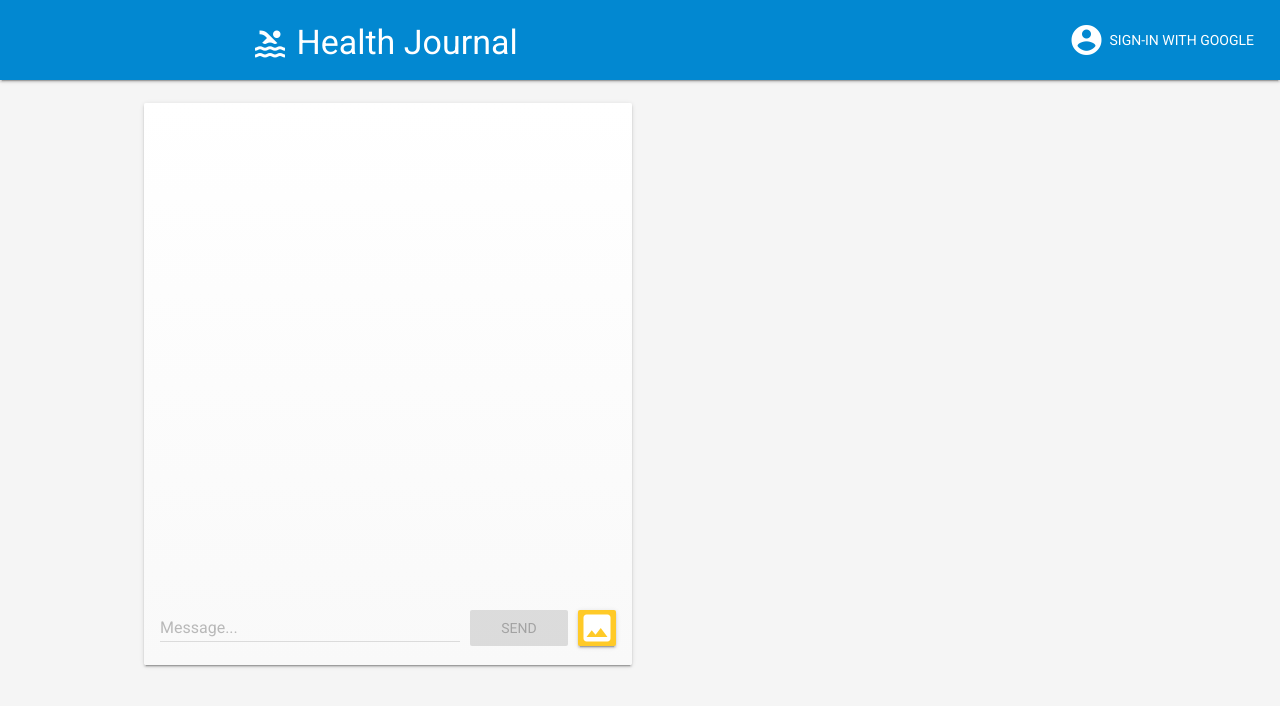
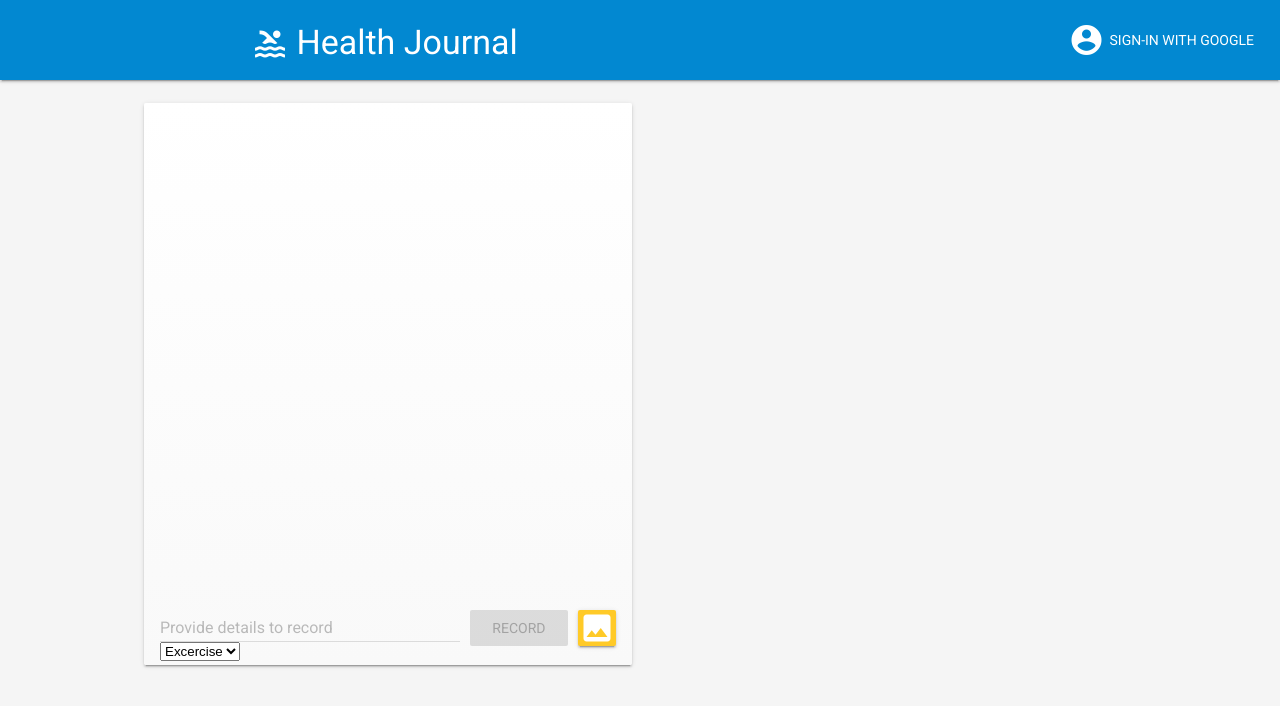
Before and after one commit to arun-enquizit/health-journal, a plain HTML site: page index.html in a window 1280 px wide. Drawn offline with nearby package versions, Linux system fonts and the light colour scheme; some packages are replaced by stand-ins of ours; no server answers.

Commit message:
Added some basic functionalities

```diff
--- a/index.html
+++ b/index.html
@@ -83,10 +83,17 @@
           <form id="message-form" action="#">
             <div class="mdl-textfield mdl-js-textfield mdl-textfield--floating-label">
               <input class="mdl-textfield__input" type="text" id="message">
-              <label class="mdl-textfield__label" for="message">Message...</label>
+              <label class="mdl-textfield__label" for="message">Provide details to record</label>
+              <select id="category">
+                <option value="Excercise">Excercise</option>
+                <option value="Pain">Pain</option>
+                <option value="Food">Food</option>
+                <option value="Water">Water</option>
+                <option value="Medicine">Medicine</option>
+              </select>
             </div>
             <button id="submit" disabled type="submit" class="mdl-button mdl-js-button mdl-button--raised mdl-js-ripple-effect">
-              Send
+              Record
             </button>
           </form>
           <form id="image-form" action="#">
--- a/scripts/main.js
+++ b/scripts/main.js
@@ -23,6 +23,7 @@ function HealthJournal() {
   this.messageList = document.getElementById('messages');
   this.messageForm = document.getElementById('message-form');
   this.messageInput = document.getElementById('message');
+  this.categoryInput = document.getElementById('category');
   this.submitButton = document.getElementById('submit');
   this.submitImageButton = document.getElementById('submitImage');
   this.imageForm = document.getElementById('image-form');
@@ -89,7 +90,9 @@ HealthJournal.prototype.saveMessage = function(e) {
     this.messagesRef.push({
       name: currentUser.displayName,
       text: this.messageInput.value,
-      photoUrl: currentUser.photoURL || '/images/profile_placeholder.png'
+      photoUrl: currentUser.photoURL || '/images/profile_placeholder.png',
+      category: this.categoryInput.value,
+      created_at: new Date()
     }).then(function() {
       // Clear message text field and SEND button state.
       HealthJournal.resetMaterialTextfield(this.messageInput);
```
